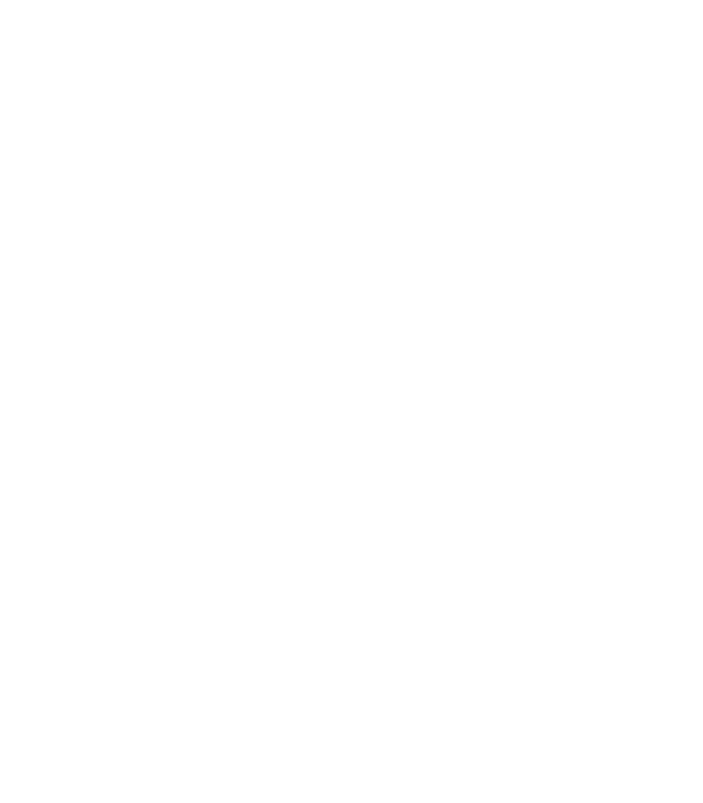
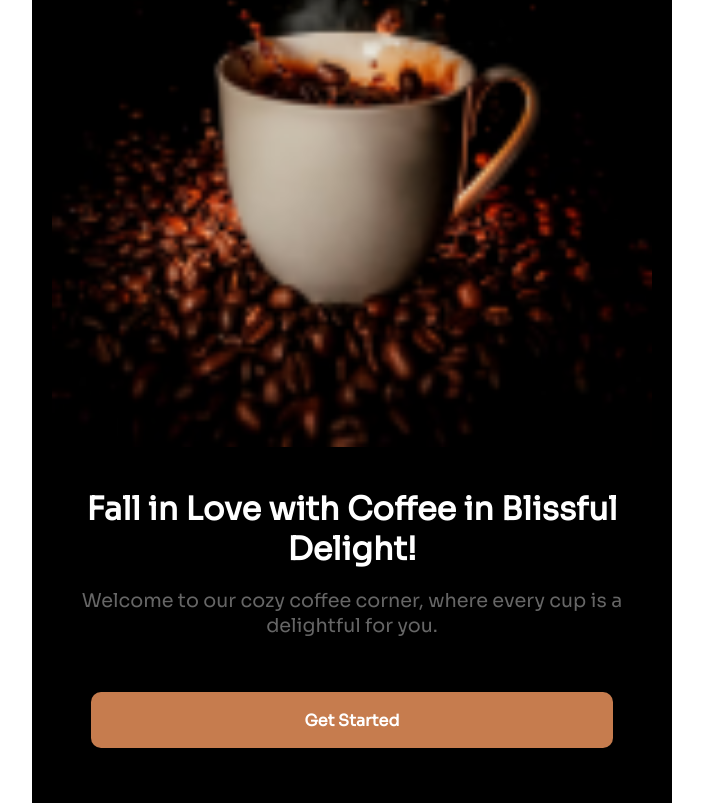
Before and after one commit to NadeenMedhat217/Coffee-Shop-Website, a React (Create React App) app in the folder coffee-shop/: page / in a window 1280 px wide. Shown: the part 475-1278 px from the top of the page, without its empty margins (288-991 px from the left). Before the commit the page ends 800 px from the top, so only its background shows below. Built offline with nearby package versions, Linux system fonts and the light colour scheme.

Commit message:
Created the onboarding page

```diff
--- /dev/null
+++ b/coffee-shop/src/pages/Onboarding/Onboarding.jsx
@@ -0,0 +1,30 @@
+import React from "react";
+import { useNavigate } from "react-router-dom";
+import images from "../../assets/images/imageImports";
+import styles from "./Onboarding.module.css";
+import Button from "../../genericComponents/Button";
+const Onboarding = () => {
+  const navigate = useNavigate();
+  const handleClick = () => {
+    navigate("/home");
+  };
+  return (
+    <div className={styles.container}>
+      <img src={images.coffee6} alt="Onboarding" className={styles.image} />
+      <div className={styles.text}>
+        <h1 className={styles.title}>
+          Fall in Love with Coffee in Blissful Delight!
+        </h1>
+        <p className={styles.description}>
+          Welcome to our cozy coffee corner, where every cup is a delightful for
+          you.
+        </p>
+      </div>
+      <div className= {styles.button}>
+        <Button label="Get Started" handleClick={handleClick} />
+      </div>
+    </div>
+  );
+};
+
+export default Onboarding;
--- /dev/null
+++ b/coffee-shop/src/pages/Onboarding/Onboarding.module.css
@@ -0,0 +1,43 @@
+.container {
+  display: flex;
+  flex-direction: column;
+  align-items: center;
+  padding: 20px;
+  max-width: 600px;
+  margin: 0 auto;
+  background-color: black;
+}
+
+.text {
+  text-align: center;
+  margin: 20px 0;
+  font-family: "sora";
+}
+
+.title {
+  font-size: 2em;
+  margin-bottom: 10px;
+  color: white;
+  font-family: "sora";
+}
+
+.description {
+  font-size: 1.2em;
+  color: #666;
+}
+
+.image {
+  width: 100%;
+  height: auto;
+}
+
+.button{
+    display:flex;
+    margin-bottom: 35px;
+    width: 100%;
+}
+@media (max-width: 600px) {
+  .container {
+    padding: 10px;
+  }
+}
--- /dev/null
+++ b/coffee-shop/src/pages/Onboarding/index.js
@@ -0,0 +1,2 @@
+import {default as Onboarding} from './Onboarding'
+export default Onboarding
--- a/coffee-shop/src/routes.js
+++ b/coffee-shop/src/routes.js
@@ -1,11 +1,16 @@
 import Home from "./pages/Home";
 import Details from "./pages/Details";
 import Order from "./pages/Order";
+import Onboarding from "./pages/Onboarding";
 import { createBrowserRouter } from "react-router-dom";
 
 const router = createBrowserRouter([
   {
     path: "/",
+    element: <Onboarding />,
+  },
+  {
+    path: "/home",
     element: <Home />,
   },
   {
```
